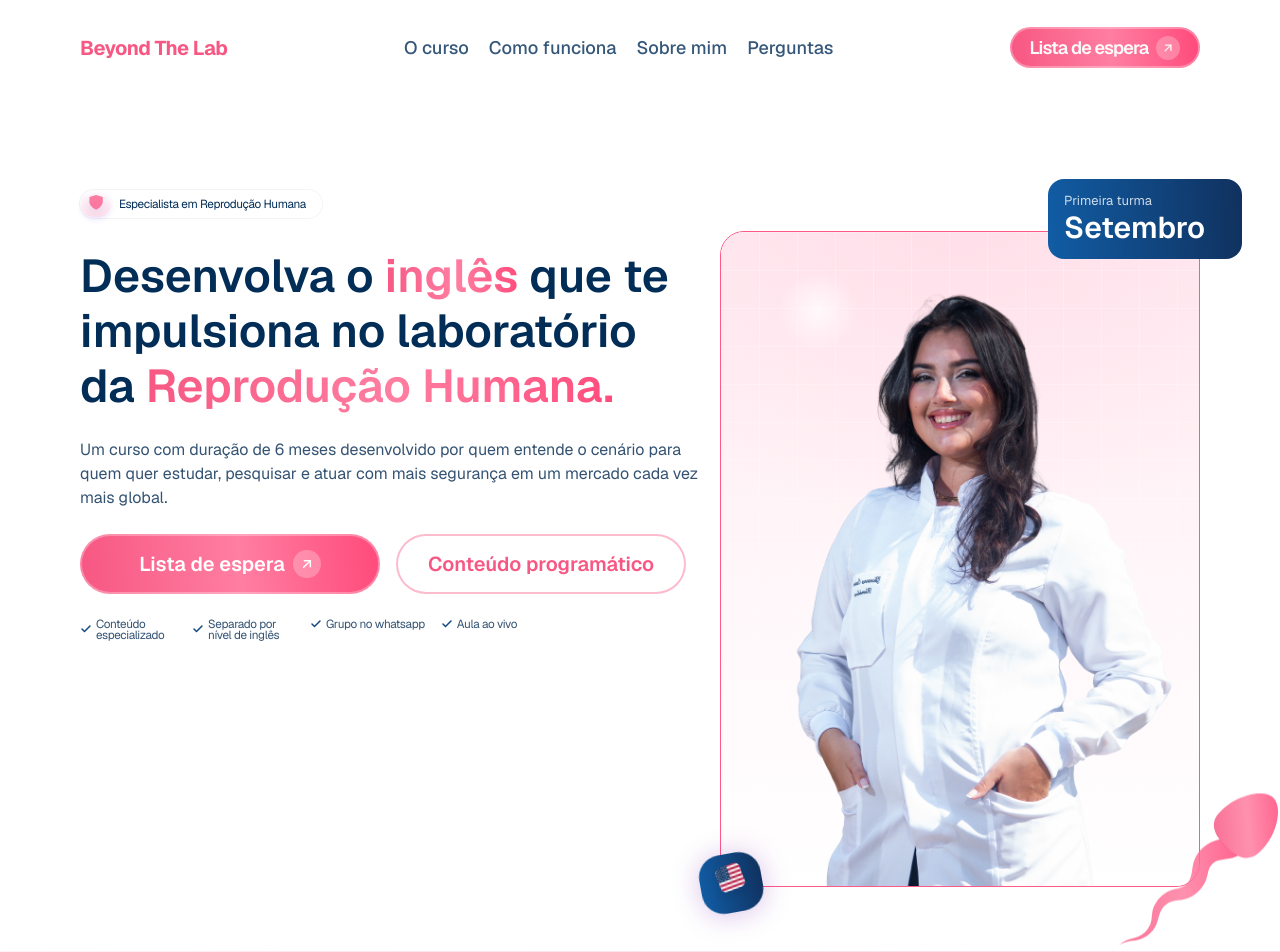
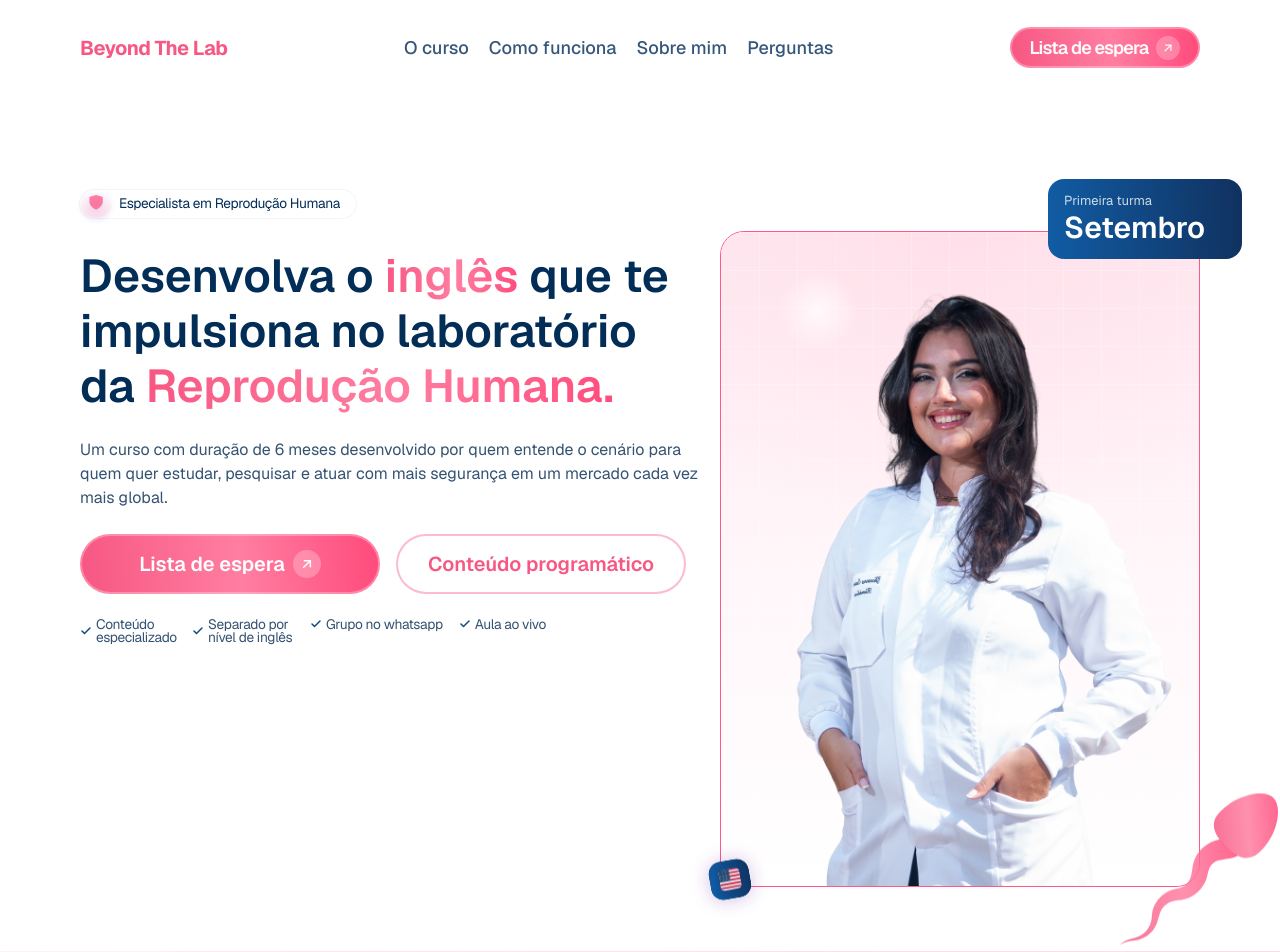
Before and after one commit to gsalviete/beyond-the-lab, a React (Vite) app: page / in a window 1280 px wide. Shown: the top 952 px of the page. Built offline with nearby package versions, Linux system fonts and the light colour scheme.

Commit message:
fix: flag position and font size adjustments

```diff
--- a/src/components/Hero.jsx
+++ b/src/components/Hero.jsx
@@ -18,7 +18,7 @@ export default function Hero() {
         <div>
           {/* Figma: 244 x 28 */}
           <span className="inline-flex h-7 items-center gap-2 rounded-full bg-white pl-[1px] pr-4
-                           text-[11.722px] font-normal leading-none tracking-[-0.352px] text-ink
+                           text-[13.722px] font-normal leading-none tracking-[-0.352px] text-ink
                            shadow-[0_10px_26px_-16px_rgba(2,45,87,0.18)] ring-1 ring-ink/[0.05]">
             {/* Figma: 30x26, radius full, gradiente 180deg, shadow lilás */}
             <span className="flex h-[26px] w-[30px] shrink-0 items-center justify-center rounded-full
@@ -69,7 +69,7 @@ export default function Hero() {
           </div>
 
           {/* Figma: uma linha, gap 16, itens 96 / 102 / auto / auto */}
-          <ul className="mt-6 flex items-start gap-4 text-[11.722px] font-normal
+          <ul className="mt-6 flex items-start gap-4 text-[13.722px] font-normal
                          leading-none tracking-[-0.352px] text-body">
             {perks.map(({ label, w }) => (
               <li key={label} className={`flex shrink-0 items-center gap-1 ${w}`}>
@@ -114,18 +114,12 @@ export default function Hero() {
           </div>
 
           {/* BANDEIRA — Figma: 62.36 x 59.2, rotate -10.174°, radius 19 */}
-          {/* rotação no wrapper: sobrevive quando a animação está desligada */}
-          <div className="absolute -bottom-[30px] -left-[19px] z-30 -rotate-[10.174deg]">
-            <div className="animate-floaty flex h-[59px] w-[62px] items-center justify-center
-                            overflow-hidden rounded-[22px] bg-badge-grad
-                            shadow-[0_1.872px_28.168px_0_rgba(106,13,168,0.25)]">
-              <img
-                src="/assets/flag.svg"
-                alt="Inglês"
-                className="h-auto w-[42px] max-w-none object-contain"
-              />
-            </div>
-          </div>
+          {/* BANDEIRA — SVG completo do Figma (chip + bandeira + rotação embutidos) */}
+          <img
+            src="/assets/flag.svg"
+            alt="Inglês"
+            className="animate-floaty absolute -bottom-[38px] -left-[30px] z-30 w-[80px]"
+          />
 
           {/* ESPERMATOZOIDE — SVG do Figma, 159 x 152 */}
           <svg
--- a/src/components/Navbar.jsx
+++ b/src/components/Navbar.jsx
@@ -20,7 +20,7 @@ export default function Navbar() {
 
   return (
     <header
-      className={`fixed inset-x-0 top-0 z-30 transition-all duration-300 ${
+      className={`fixed inset-x-0 top-0 z-50 transition-all duration-300 ${
         scrolled ? 'bg-white/85 shadow-soft backdrop-blur-md' : 'bg-transparent'
       }`}
     >
```
Also changed, not shown: public/assets/flag.svg.
